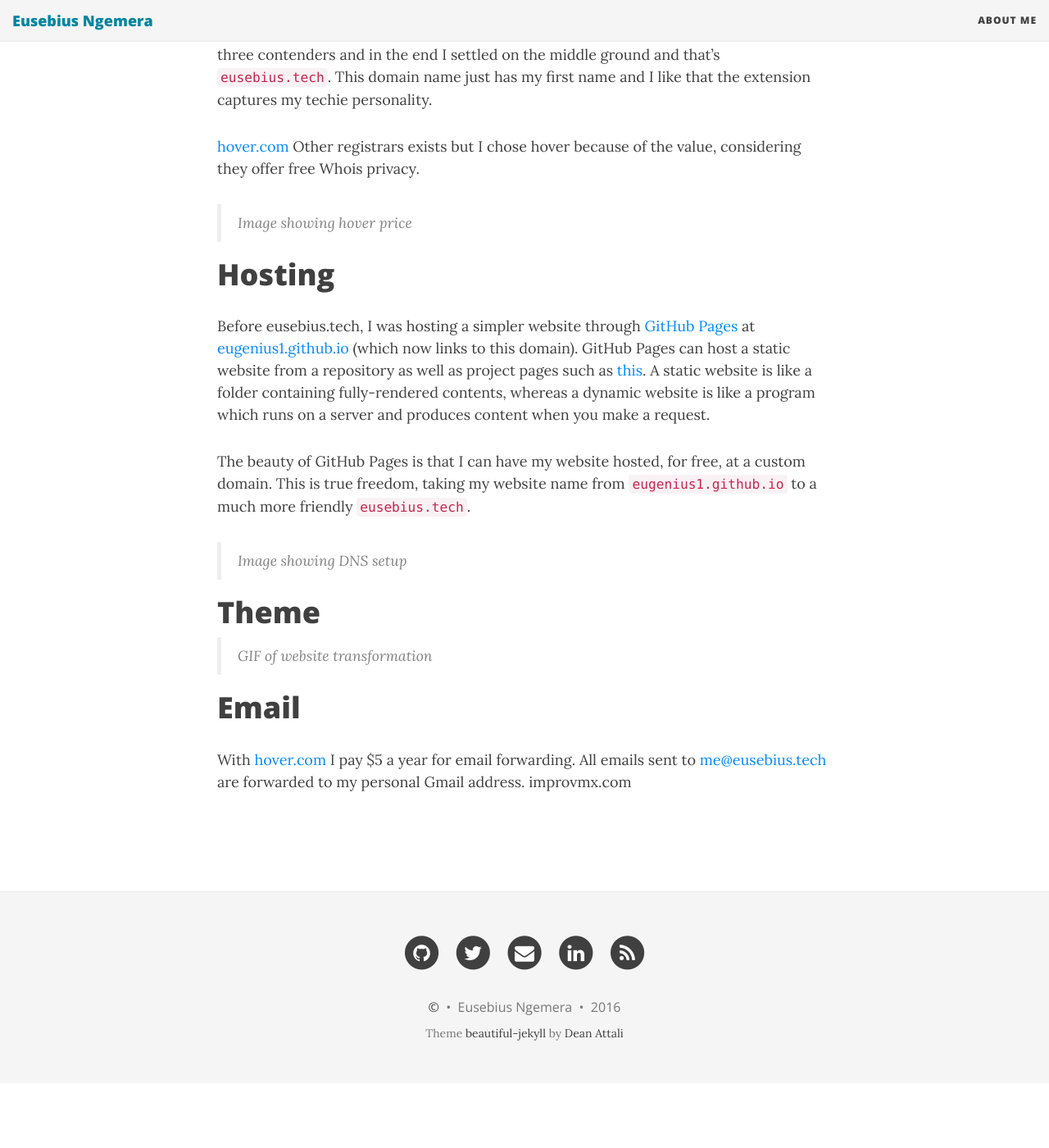
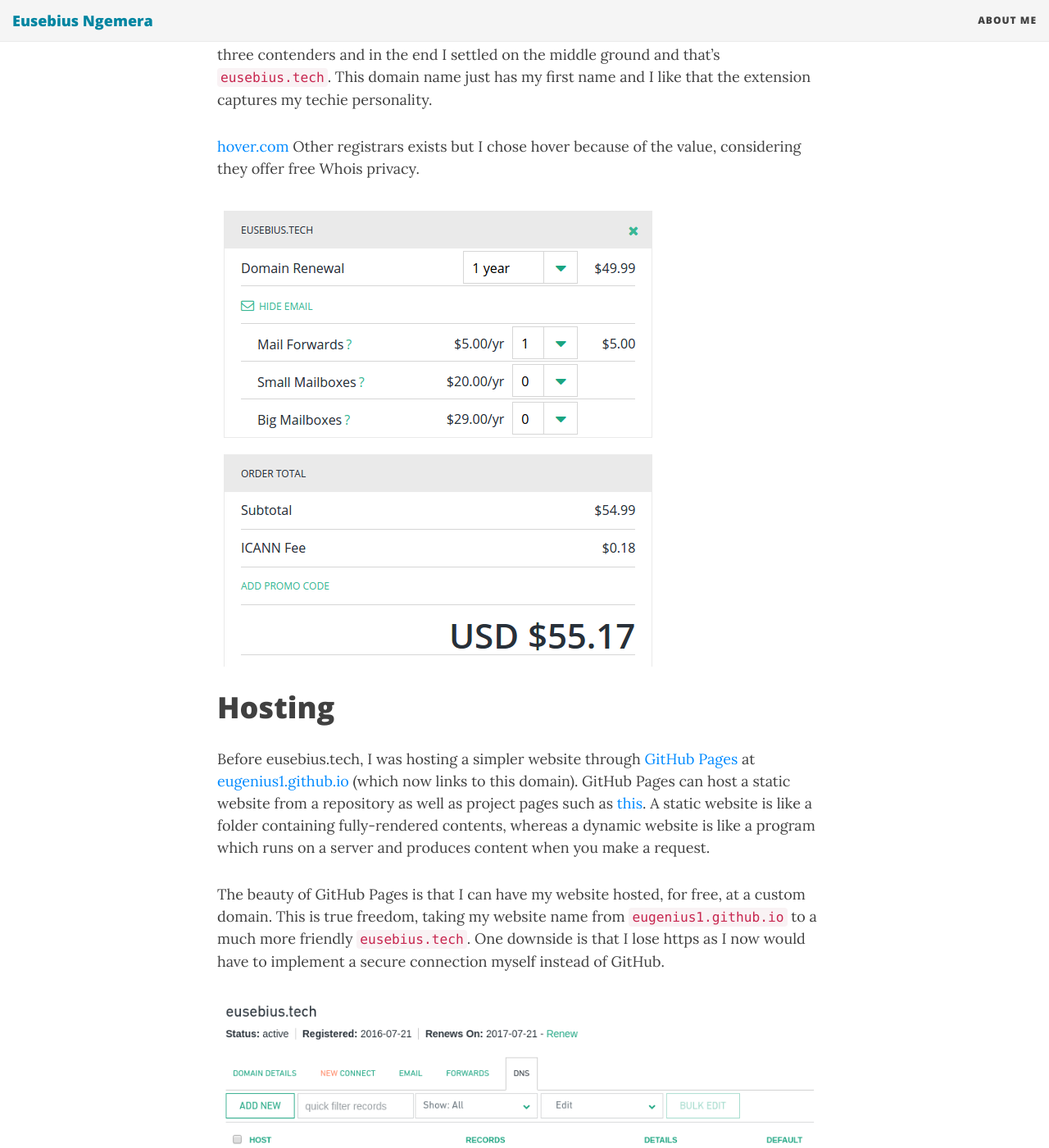
Before and after one commit to eugenius1/eugenius1.github.io, a Jekyll site: the page built from _posts/2016-07-23-how-i-made-this-website.md, in a window 1280 px wide and 1400 px high, scrolled down 446 px. Shown: the whole window at 82% size. Built offline with Jekyll 4.4.1, drawn with Linux system fonts in a browser that asks for light colours; nearby versions of some CDN libraries; comment, search, counter and statistics services are not loaded; before the commit the page ends 1767 px from its top, so only the background shows below that.

Commit message:
add images to current post

```diff
--- a/_posts/2016-07-23-how-i-made-this-website.md
+++ b/_posts/2016-07-23-how-i-made-this-website.md
@@ -14,15 +14,15 @@
 [hover.com](https://hover.com/Yiflhr2y)
 Other registrars exists but I chose hover because of the value, considering they offer free Whois privacy.
 
-> Image showing hover price
+![alt text](/img/posts/2016/hover-renewal.png "Domain renewal for a second year")
 
 # Hosting
 
 Before eusebius.tech, I was hosting a simpler website through [GitHub Pages](https://pages.github.com/) at [eugenius1.github.io](http://eugenius1.github.io) (which now links to this domain). GitHub Pages can host a static website from a repository as well as project pages such as [this](http://eusebius.tech/ee3-rtdsp/). A static website is like a folder containing fully-rendered contents, whereas a dynamic website is like a program which runs on a server and produces content when you make a request.
 
-The beauty of GitHub Pages is that I can have my website hosted, for free, at a custom domain. This is true freedom, taking my website name from `eugenius1.github.io` to a much more friendly `eusebius.tech`.
+The beauty of GitHub Pages is that I can have my website hosted, for free, at a custom domain. This is true freedom, taking my website name from `eugenius1.github.io` to a much more friendly `eusebius.tech`. One downside is that I lose https as I now would have to implement a secure connection myself instead of GitHub.
 
-> Image showing DNS setup
+![alt text](/img/posts/2016/hover-dns.png "Domain renewal for a second year")
 
 # Theme
 
```
Also changed, not shown: CNAME (line endings or trailing spaces), img/posts/2016/hover-dns.png (added), img/posts/2016/hover-renewal.png (added).
